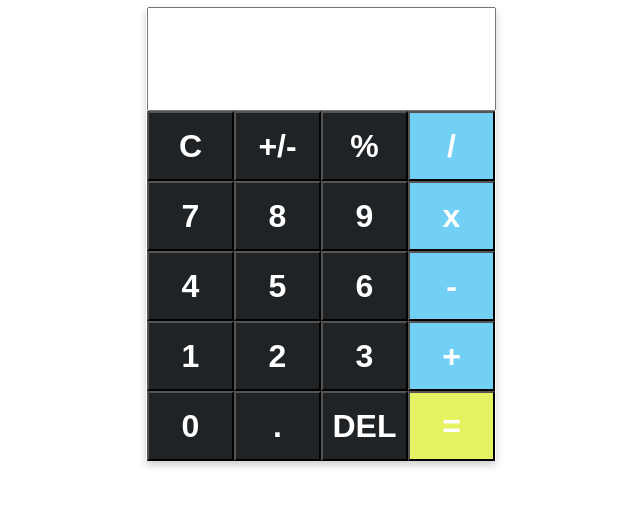
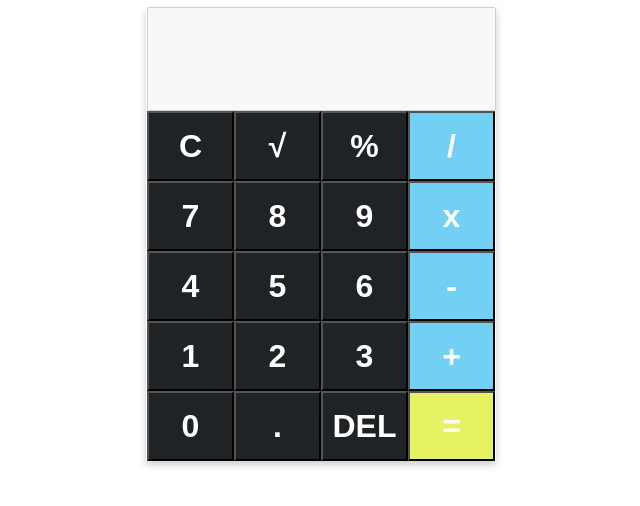
Before and after one commit to Rjrazu/calculator, a plain HTML site: page index.html in a window 1280 px wide. Shown: the part 40-546 px from the top of the page, without its empty margins (319-959 px from the left). Drawn offline with Linux system fonts and the light colour scheme.

Commit message:
final commit

```diff
--- a/index.html
+++ b/index.html
@@ -1,12 +1,14 @@
 <!DOCTYPE html>
 <html lang="en">
+
 <head>
     <meta charset="UTF-8">
     <meta http-equiv="X-UA-Compatible" content="IE=edge">
     <meta name="viewport" content="width=device-width, initial-scale=1.0">
     <title>Calculator</title>
-    <link rel="stylesheet" href="./index.css">
+    <link rel="stylesheet" href="index.css">
 </head>
+
 <body>
 
     <h1>Calculator</h1>
@@ -16,47 +18,48 @@
     <div class="card">
 
         <div class="calc-head">
-            <input type="text" id="result" maxlength="11">
+            <input type="text" name="screen" id="result" maxlength="11" disabled>
         </div>
 
         <div class="calc-body">
             <div>
-            <input type="button" class="btn" value="C">
-            <input type="button" class="btn" value="+/-">
+                <input type="button" class="btn" value="C" onclick="result.value = ''">
+                <input type="button" class="btn" value="&radic;" onclick="result.value = Math.sqrt(result.value)">
                 <input type="button" class="btn" value="%">
-            <input type="button" class="btn btn-style1" value="/">
+                <input type="button" class="btn btn-style1" value="/" onclick="result.value += '/' ">
             </div>
 
             <div>
-            <input type="button" class="btn" value="7">
-            <input type="button" class="btn" value="8">
-            <input type="button" class="btn" value="9">
-            <input type="button" class="btn btn-style1" value="x">
+                <input type="button" class="btn" value="7" onclick="result.value += '7' ">
+                <input type="button" class="btn" value="8" onclick="result.value += '8' ">
+                <input type="button" class="btn" value="9" onclick="result.value += '9' ">
+                <input type="button" class="btn btn-style1" value="x" onclick="result.value += '*' ">
             </div>
 
             <div>
-            <input type="button" class="btn" value="4">
-            <input type="button" class="btn" value="5">
-            <input type="button" class="btn" value="6">
-            <input type="button" class="btn btn-style1" value="-">
+                <input type="button" class="btn" value="4" onclick="result.value += '4' ">
+                <input type="button" class="btn" value="5" onclick="result.value += '5' ">
+                <input type="button" class="btn" value="6" onclick="result.value += '6' ">
+                <input type="button" class="btn btn-style1" value="-" onclick="result.value += '-' ">
             </div>
 
             <div>
-            <input type="button" class="btn" value="1">
-            <input type="button" class="btn" value="2">
-            <input type="button" class="btn" value="3">
-            <input type="button" class="btn btn-style1" value="+">
+                <input type="button" class="btn" value="1" onclick="result.value += '1' ">
+                <input type="button" class="btn" value="2" onclick="result.value += '2' ">
+                <input type="button" class="btn" value="3" onclick="result.value += '3' ">
+                <input type="button" class="btn btn-style1" value="+" onclick="result.value += '+' ">
             </div>
 
             <div>
-            <input type="button" class="btn" value="0">
-            <input type="button" class="btn" value=".">
-            <input type="button" class="btn" value="DEL">
-            <input type="button" class="btn btn-style2" value="=">
+                <input type="button" class="btn" value="0" onclick="result.value += '0' ">
+                <input type="button" class="btn" value="." onclick="result.value += '.' ">
+                <input type="button" class="btn" value="DEL" onclick="result.value = result.value.slice(0, -1)">
+                <input type="button" class="btn btn-style2" value="=" onclick="result.value = eval(result.value)">
             </div>
         </div>
     </div>
 
 
 </body>
+
 </html>
```
Lines whose indentation alone changed are shown as unchanged.
